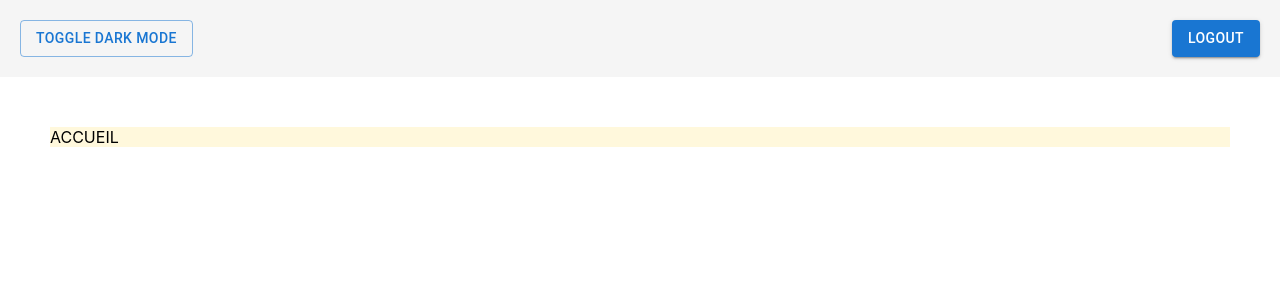
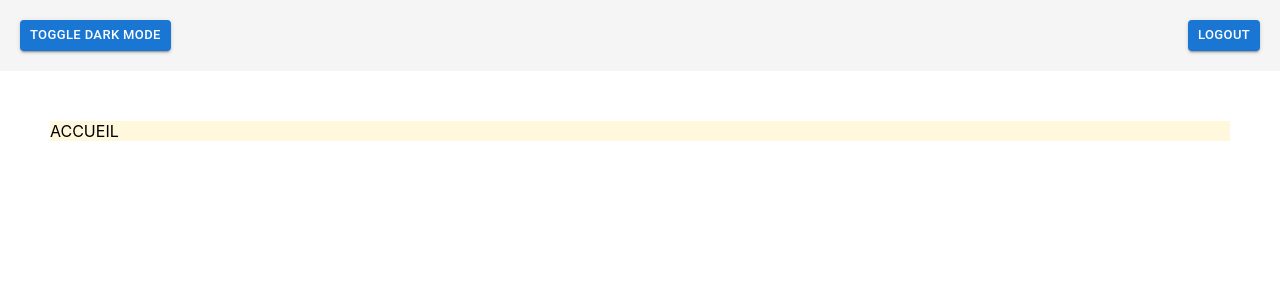
Before and after one commit to sbrcode/formik-authentication, a React (Create React App) app: page / in a window 1280 px wide. Both pictures are taken after typing "name@example.com", "Sample123" into the empty fields and a click on the button "CONNEXION". Shown: the top 300 px of the page. Built offline with nearby package versions, Linux system fonts and the light colour scheme.

Commit message:
refacto-navbar

```diff
--- a/src/Components/NavBar.tsx
+++ b/src/Components/NavBar.tsx
@@ -7,14 +7,23 @@ const NavBar = () => {
   const { dark, toggleDark } = useContext(ThemeContext)
   const { logout } = useContext(UserContext)
 
+  const SuperButton = ({ onClick, text }: any) => (
+    <Button
+      variant={dark ? "text" : "contained"}
+      onClick={onClick}
+      size="small"
+    >
+      {text}
+    </Button>
+  )
+
   return (
     <>
-      <Button variant="outlined" onClick={toggleDark}>
-        {dark ? "Toggle light mode" : "Toggle dark mode"}
-      </Button>
-      <Button variant="contained" type="submit" onClick={logout}>
-        Logout
-      </Button>
+      <SuperButton
+        onClick={toggleDark}
+        text={dark ? "Toggle light mode" : "Toggle dark mode"}
+      />
+      <SuperButton onClick={logout} text="Logout" />
     </>
   )
 }
--- a/src/Pages/Home/index.tsx
+++ b/src/Pages/Home/index.tsx
@@ -1,6 +1,7 @@
 // import "./styles.css"
 
 const Home = () => {
+  document.title = "Home"
   return <>ACCUEIL</>
 }
 
--- a/src/Pages/LoginPage/index.tsx
+++ b/src/Pages/LoginPage/index.tsx
@@ -50,7 +50,7 @@ const LoginPage = () => {
           error={formik.touched.password && Boolean(formik.errors.password)}
           helperText={formik.touched.password && formik.errors.password}
         />
-        <Button variant="contained" type="submit">
+        <Button variant="contained" type="submit" color="success">
           Connexion
         </Button>
       </form>
```
